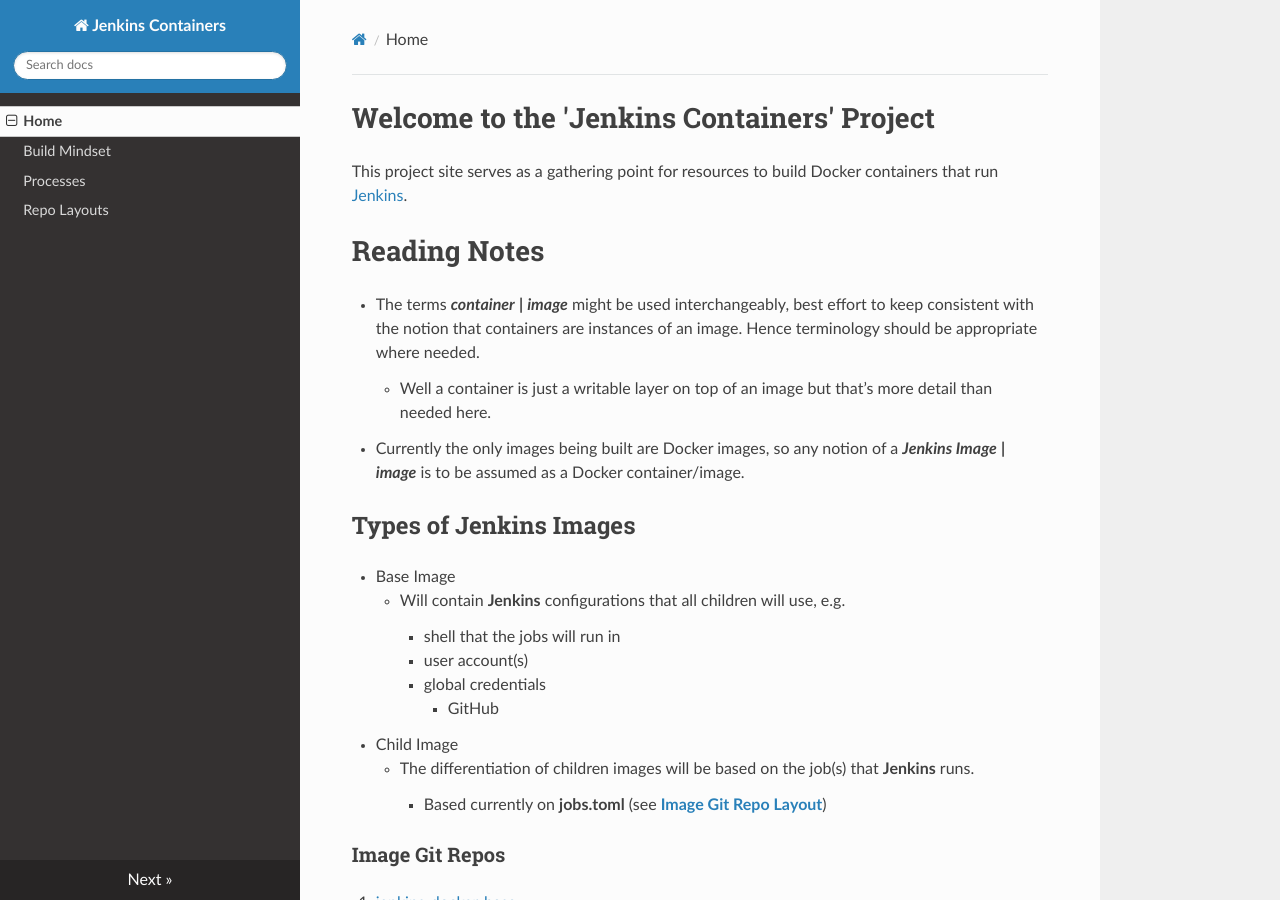
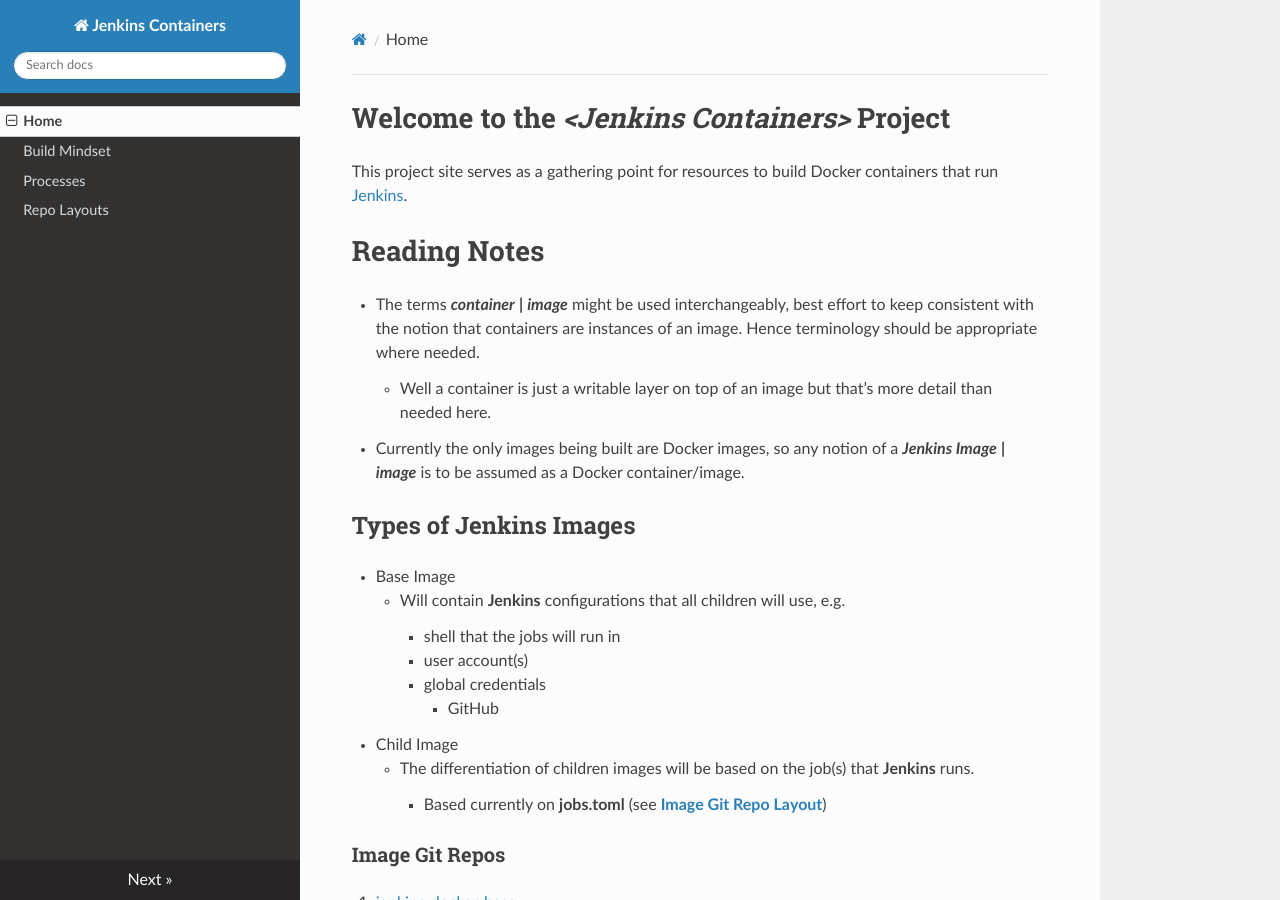
Before and after one commit to cavcrosby/jenkins-containers, an MkDocs documentation site: the page built from docs/index.md, in a window 1280 px wide and 900 px high. Built offline with MkDocs 1.6.1, drawn with Linux system fonts in a browser that asks for light colours; nearby versions of some CDN libraries; part of the change alters nothing that is shown.

```diff
--- a/docs/index.md
+++ b/docs/index.md
@@ -1,4 +1,4 @@
-# Welcome to the 'Jenkins Containers' Project
+# Welcome to the ***<Jenkins Containers\>*** Project
 
 This project site serves as a gathering point for resources
 to build Docker containers that run [Jenkins](https://www.jenkins.io/).
```
